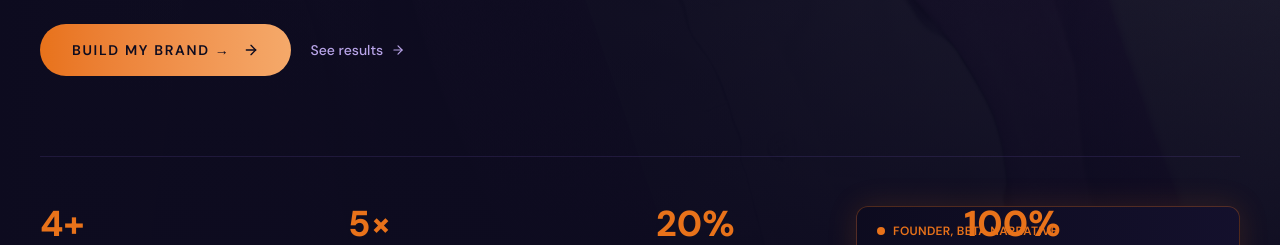
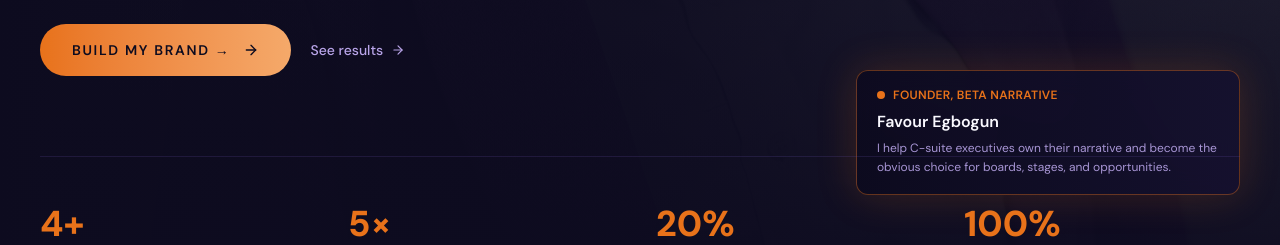
Before and after one commit to VictorAyo25/beta_narrative, a Next.js app: page / in a window 1280 px wide. Shown: the part 663-908 px from the top of the page. Built offline with nearby package versions, Linux system fonts and the light colour scheme; no server answers; the database is empty; a web font is replaced by a local one.

Commit message:
Fix hero caption positioning for desktop visibility

```diff
--- a/src/components/sections/HeroSection.tsx
+++ b/src/components/sections/HeroSection.tsx
@@ -27,9 +27,9 @@ export default function HeroSection() {
                     initial={{ opacity: 0, y: 20 }}
                     animate={{ opacity: 1, y: 0 }}
                     transition={{ duration: 0.8, delay: 0.9, ease: [0.16, 1, 0.3, 1] }}
-                    className="absolute bottom-6 right-5 sm:right-8 lg:right-10 z-20 max-w-sm"
+                    className="absolute bottom-28 sm:bottom-32 md:bottom-36 lg:bottom-40 right-5 sm:right-8 lg:right-10 z-30 max-w-sm"
                 >
-                    <div className="bg-gradient-to-r from-[#0D0B1F]/90 to-[#15112E]/90 backdrop-blur-md border border-[#E8721A]/30 rounded-xl px-5 py-4 shadow-[0_0_30px_rgba(232,114,26,0.15)]">
+                    <div className="bg-gradient-to-r from-[#0D0B1F]/95 to-[#15112E]/95 backdrop-blur-md border border-[#E8721A]/40 rounded-xl px-5 py-4 shadow-[0_0_40px_rgba(232,114,26,0.2)]">
                         <div className="flex items-center gap-2 mb-2">
                             <div className="w-2 h-2 rounded-full bg-[#E8721A]"></div>
                             <span className="text-[10px] sm:text-xs font-semibold text-[#E8721A] tracking-wide uppercase">Founder, Beta Narrative</span>
```
